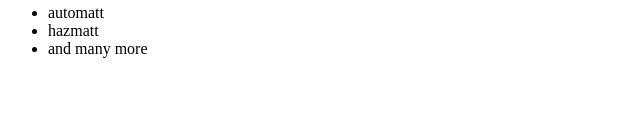
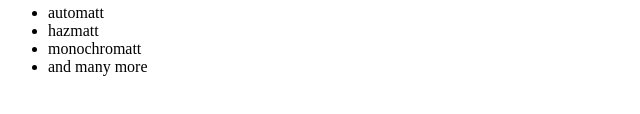
Before and after one commit to mattbailey0/mattmattmatt, a plain HTML site: page index.html in a window 1280 px wide. Shown: the part 258-372 px from the top of the page, without its empty margins (0-640 px from the left). Drawn offline with Linux system fonts and the light colour scheme.

Commit message:
added one more matt

```diff
--- a/index.html
+++ b/index.html
@@ -16,6 +16,7 @@
 			<li>laundromatt</li>
 			<li>automatt</li>
 			<li>hazmatt</li>
+			<li>monochromatt</li>
 			<li>and many more</li>
 		</ul>
 	</h1>
```
